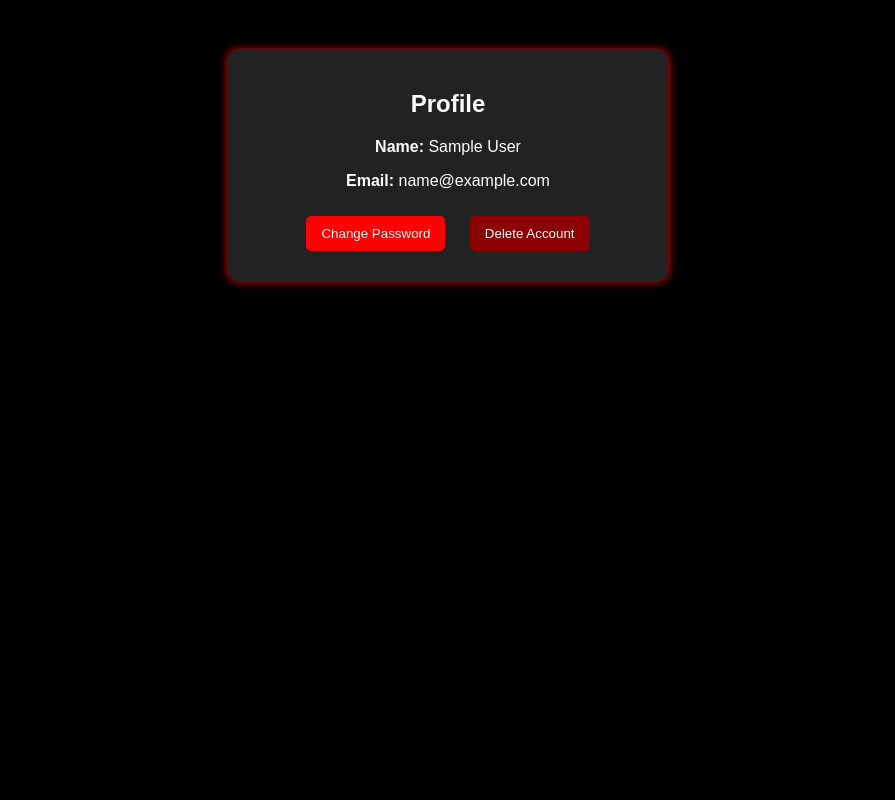
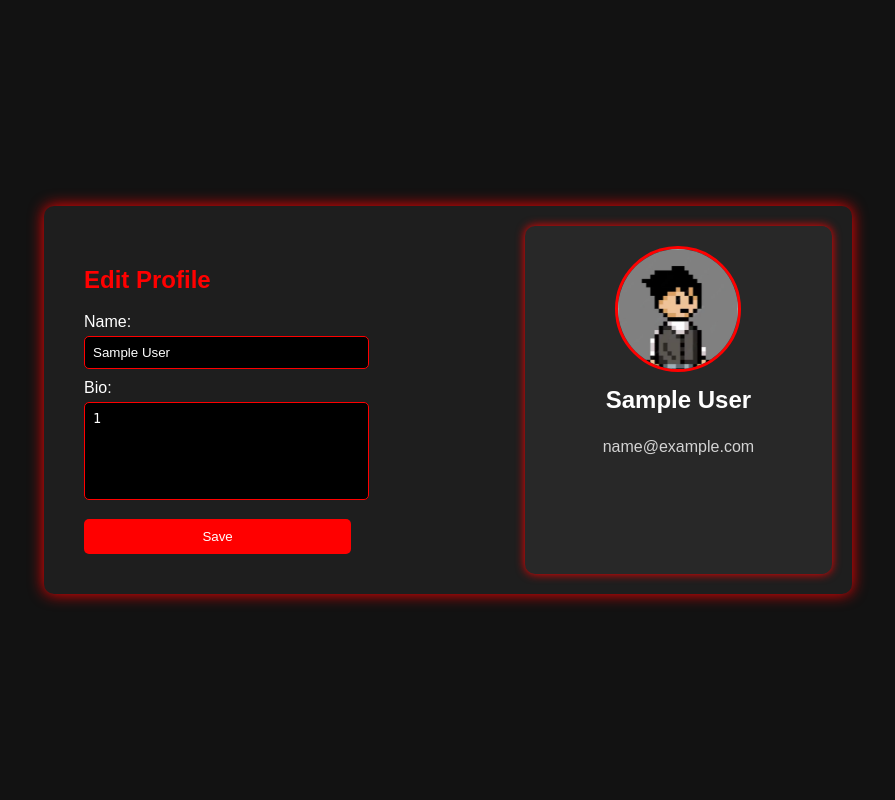
Before and after one commit to IHac-er/SE_LAB_PROJECT, a Flask app: page /view-profile in a window 1280 px wide. Shown: the whole page, without its empty margins (192-1087 px from the left). Run offline with Flask 3, Linux system fonts and the light colour scheme; the visitor is signed in with stand-in values (Sample User, id 1).

Commit message:
Users can view and update their profile from profile page

```diff
--- a/routes/dashboard.py
+++ b/routes/dashboard.py
@@ -1,15 +1,60 @@
 from flask import *
+import mysql.connector
 
 dashboard_bp = Blueprint('dashboard', __name__)
 
+
+# Database connection function
+def get_db_connection():
+    return mysql.connector.connect(
+        host="localhost",
+        user="root",
+        password="password@123",
+        database="codeodessey"
+    )
+
 @dashboard_bp.route('/dashboard')
 def dashboard():
-    if 'name' in session and 'email' in session:
-        return render_template('dashboard/dashboard.html', name=session['name'], email=session['email'])
+    if 'email' in session:
+        return render_template('dashboard/dashboard.html')
     return redirect('/login')
 
 @dashboard_bp.route('/view-profile')
 def viewprofile():
-    if 'name' in session and 'email' in session:
-        return render_template('dashboard/viewprofile.html', name=session['name'], email=session['email'])
+    if 'email' in session:
+        return render_template('dashboard/viewprofile.html')
     return redirect('/dashboard')
+
+@dashboard_bp.route('/edit-profile', methods=['POST'])
+def edit_profile():
+    data = request.get_json()
+    new_name = data.get('name')
+    new_bio = data.get('bio')
+    email = session.get('email')  # To identify the user
+
+    if not email:
+        return "Unauthorized", 401
+
+    db = get_db_connection()
+    cursor = db.cursor()
+
+    try:
+        # Update name in 'users' table
+        cursor.execute("UPDATE users SET name = %s WHERE email = %s", (new_name, email))
+
+        # Update bio in 'user_details' table
+        cursor.execute("UPDATE user_details SET bio = %s WHERE email = %s", (new_bio, email))
+
+        db.commit()
+        session['name'] = new_name
+        session['bio'] = new_bio  # Update session data too
+
+        return "Profile updated", 200
+
+    except mysql.connector.Error as err:
+        print(f"Error: {err}")
+        return "Database error", 500
+
+    finally:
+        cursor.close()
+        db.close()
--- a/static/css/dashboard/viewprofile_style.css
+++ b/static/css/dashboard/viewprofile_style.css
@@ -1,75 +1,93 @@
 body {
-    background-color: black;
+    background-color: #121212;
     color: white;
     font-family: Arial, sans-serif;
-    text-align: center;
+    display: flex;
+    justify-content: center;
+    align-items: center;
+    height: 100vh;
+    margin: 0;
 }
 
 .profile-container {
-    max-width: 400px;
-    margin: 50px auto;
+    display: flex;
+    justify-content: space-between;
+    width: 60%;
+    background-color: #1e1e1e;
     padding: 20px;
-    background-color: #222;
     border-radius: 10px;
-    box-shadow: 0 0 10px red;
+    box-shadow: 0 0 15px red;
+}
+
+/* Left Box (Form) */
+.profile-form {
+    flex: 1;
+    padding: 20px;
+}
+
+.profile-form h2 {
+    color: red;
+}
+
+label {
+    display: block;
+    margin-top: 10px;
+}
+
+input, textarea {
+    width: 100%;
+    padding: 8px;
+    margin-top: 5px;
+    border: 1px solid red;
+    background-color: black;
+    color: white;
+    border-radius: 5px;
+}
+
+textarea {
+    height: 80px;
+    resize: none;
 }
 
 button {
     background-color: red;
     color: white;
     border: none;
-    padding: 10px 15px;
-    margin: 10px;
+    padding: 10px;
+    margin-top: 15px;
     cursor: pointer;
     border-radius: 5px;
-}
-
-button.danger {
-    background-color: darkred;
+    width: 100%;
 }
 
 button:hover {
     background-color: darkred;
 }
 
-.modal {
-    display: none;
-    position: fixed;
-    top: 0;
-    left: 0;
-    width: 100%;
-    height: 100%;
-    background: rgba(0, 0, 0, 0.7);
-    justify-content: center;
-    align-items: center;
+/* Right Box (Profile Card) */
+.profile-card {
+    flex: 1;
+    text-align: center;
+    padding: 20px;
+    background-color: #282828;
+    border-radius: 10px;
+    box-shadow: 0 0 10px red;
+    margin-left: 20%;
 }
 
-.modal-content {
-    background-color: #222;
-    padding: 20px;
-    border-radius: 10px;
-    box-shadow: 0 0 10px red;
-    width: 300px;
-    text-align: center;
+.profile-card img {
+    width: 120px;
+    height: 120px;
+    border-radius: 50%;
+    border: 3px solid red;
 }
 
-input {
-    width: 100%;
-    padding: 8px;
-    margin: 10px 0;
-    border: 1px solid red;
-    background-color: black;
-    color: white;
-    border-radius: 5px;
+.profile-card h3 {
+    margin-top: 10px;
+    font-size: 1.5em;
 }
 
-.close {
-    float: right;
-    font-size: 24px;
-    cursor: pointer;
-    color: white;
+.profile-card p {
+    font-size: 1em;
+    color: lightgray;
 }
-
-.close:hover {
-    color: red;
-}
--- a/static/js/dashboard/dashboard_script.js
+++ b/static/js/dashboard/dashboard_script.js
@@ -16,3 +16,7 @@ document.addEventListener("DOMContentLoaded", function () {
         }
     });
 });
+
+function redirectToProfile() {
+    window.location.href = '/view-profile';
+}
--- a/static/js/dashboard/viewprofile_script.js
+++ b/static/js/dashboard/viewprofile_script.js
@@ -1,62 +1,24 @@
-document.addEventListener("DOMContentLoaded", function () {
-    const modal = document.getElementById("password-modal");
-    const changePasswordBtn = document.getElementById("change-password-btn");
-    const closeModal = document.querySelector(".close");
+function editprofile() {
+    const name = document.getElementById('name').value;
+    const bio = document.getElementById('bio').value;
 
-    changePasswordBtn.addEventListener("click", function () {
-        modal.style.display = "flex";
-    });
-
-    closeModal.addEventListener("click", function () {
-        modal.style.display = "none";
-    });
-
-    window.addEventListener("click", function (event) {
-        if (event.target === modal) {
-            modal.style.display = "none";
-        }
-    });
-
-    document.getElementById("change-password-form").addEventListener("submit", function (event) {
-        event.preventDefault();
-
-        let oldPassword = document.getElementById("old-password").value;
-        let newPassword = document.getElementById("new-password").value;
-        let confirmPassword = document.getElementById("confirm-password").value;
-
-        if (newPassword !== confirmPassword) {
-            alert("New passwords do not match!");
-            return;
-        }
-
-        fetch("/change-password", {
-            method: "POST",
+    fetch('/edit-profile', {
+        method: 'POST',
         headers: {
-                "Content-Type": "application/json",
+            'Content-Type': 'application/json'
         },
-            body: JSON.stringify({ old_password: oldPassword, new_password: newPassword }),
+        body: JSON.stringify({ name: name, bio: bio })
     })
-        .then(response => response.json())
-        .then(data => {
-            alert(data.message);
-            if (data.success) {
-                modal.style.display = "none";
+    .then(response => {
+        if (response.ok) {
+            alert('Profile updated successfully!');
+            window.location.reload(); // Optional, to refresh the page after update
+        } else {
+            alert('Failed to update profile.');
         }
     })
-        .catch(error => console.error("Error:", error));
+    .catch(error => {
+        console.error('Error:', error);
+        alert('An error occurred.');
     });
-
-    document.getElementById("delete-account-btn").addEventListener("click", function () {
-        if (confirm("Are you sure you want to delete your account? This action cannot be undone.")) {
-            fetch("/delete-account", { method: "POST" })
-                .then(response => response.json())
-                .then(data => {
-                    alert(data.message);
-                    if (data.success) {
-                        window.location.href = "/";
 }
-                })
-                .catch(error => console.error("Error:", error));
-        }
-    });
-});
--- a/templates/dashboard/viewprofile.html
+++ b/templates/dashboard/viewprofile.html
@@ -8,32 +8,23 @@
 </head>
 <body>
     <div class="profile-container">
-        <h2>Profile</h2>
-        <div class="profile-info">
-            <p><strong>Name:</strong> <span id="user-name">{{ session['name'] }}</span></p>
-            <p><strong>Email:</strong> <span id="user-email">{{ session['email'] }}</span></p>
+        <!-- Left Box: Editable Form -->
+        <div class="profile-form">
+            <h2>Edit Profile</h2>
+            <label for="name">Name:</label>
+            <input type="text" id="name" value="{{ session['name'] }}" placeholder="Enter your name">
+
+            <label for="bio">Bio:</label>
+            <textarea id="bio" placeholder="Enter your bio">{{ session['bio'] }}</textarea>
+
+            <button id="save-btn" onclick="editprofile()">Save</button>
         </div>
 
-        <button id="change-password-btn">Change Password</button>
-        <button id="delete-account-btn" class="danger">Delete Account</button>
-
-        <div id="password-modal" class="modal">
-            <div class="modal-content">
-                <span class="close">&times;</span>
-                <h3>Change Password</h3>
-                <form id="change-password-form">
-                    <label>Old Password:</label>
-                    <input type="password" id="old-password" required>
-
-                    <label>New Password:</label>
-                    <input type="password" id="new-password" required>
-
-                    <label>Confirm Password:</label>
-                    <input type="password" id="confirm-password" required>
-
-                    <button type="submit">Update Password</button>
-                </form>
-            </div>
+        <!-- Right Box: Avatar & Details -->
+        <div class="profile-card">
+            <img src="{{ url_for('static', filename='images/avatar.png') }}" alt="User Avatar" id="avatar">
+            <h3 id="display-name">{{ session['name'] }}</h3>
+            <p id="display-email">{{ session['email'] }}</p>
         </div>
     </div>
 
```
Also changed, not shown: routes/auth.py (+44 -13 lines), templates/dashboard/dashboard.html (+5 -5 lines), READme.txt. Lines whose indentation alone changed are shown as unchanged.
